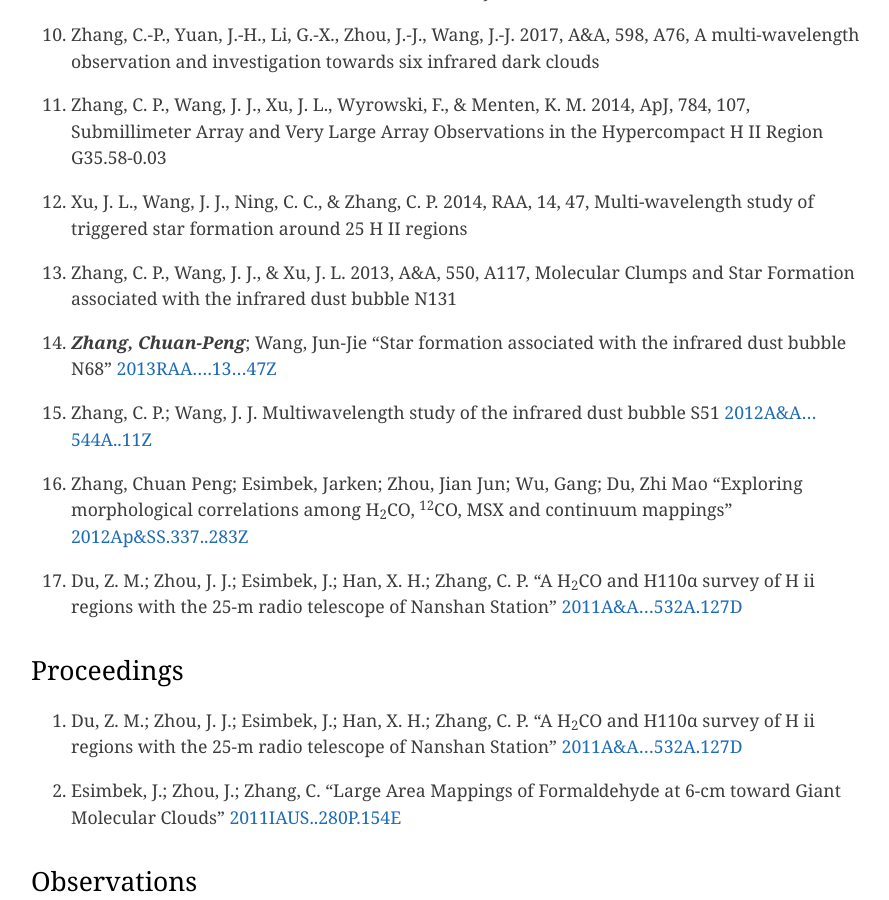
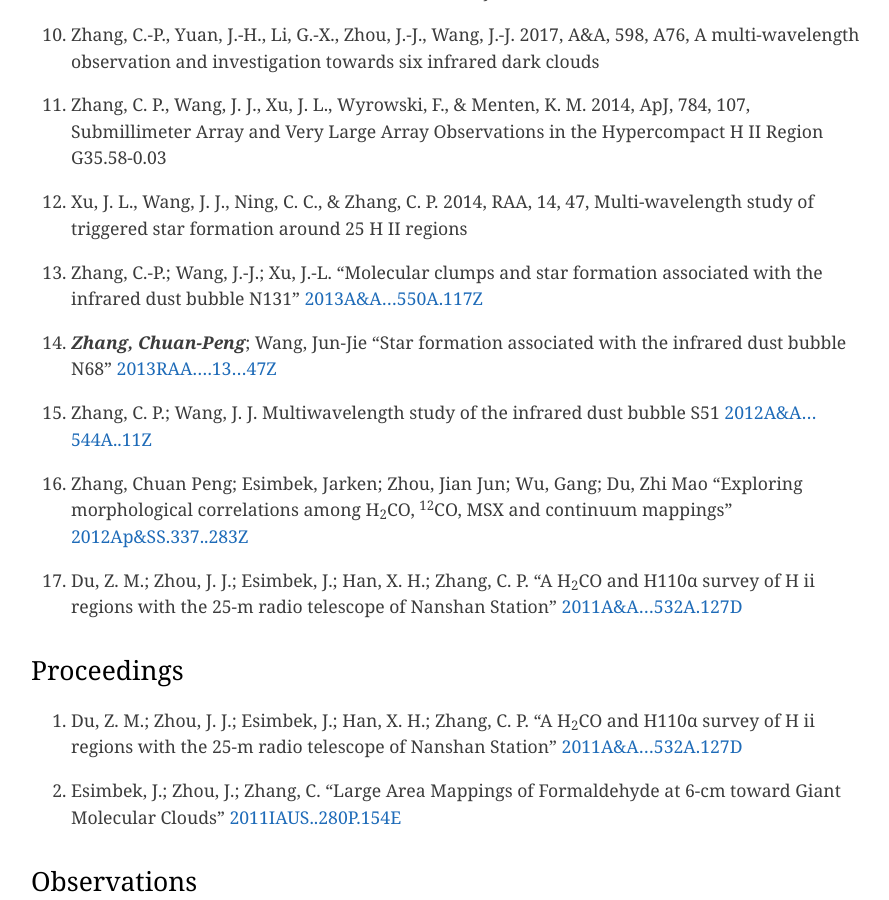
Before and after one commit to zcp521/zcp521.github.io, a Jekyll site: the page built from pub.md, in a window 1280 px wide and 900 px high, scrolled down 1224 px. Shown: the whole window, without its empty margins (193-1082 px from the left). Built offline with Jekyll 4.4.1, drawn with Linux system fonts in a browser that asks for light colours.

Commit message:
Initial commit

```diff
--- a/pub.md
+++ b/pub.md
@@ -51,8 +51,9 @@ tagline: "My publication list"
       Multi-wavelength study of triggered star formation around 25 H II regions
 
 
-5. Zhang, C. P., Wang, J. J., & Xu, J. L. 2013, A&A, 550, A117,
-      Molecular Clumps and Star Formation associated with the infrared dust bubble N131
+5. 	Zhang, C.-P.; Wang, J.-J.; Xu, J.-L.
+	"Molecular clumps and star formation associated with the infrared dust bubble N131"
+	[2013A&A...550A.117Z](http://adsabs.harvard.edu/cgi-bin/nph-data_query?bibcode=2013A%26A...550A.117Z&db_key=AST&link_type=ABSTRACT)
 
 4. ***Zhang, Chuan-Peng***; Wang, Jun-Jie
 	"Star formation associated with the infrared dust bubble N68"
```
